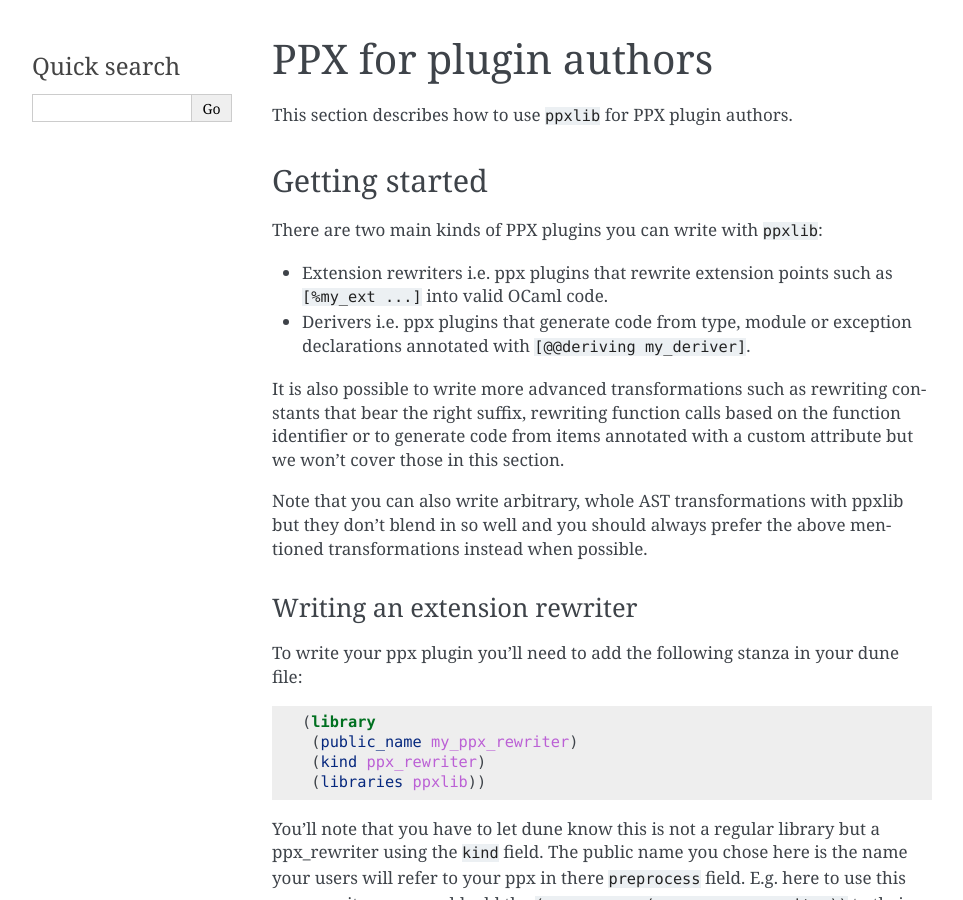
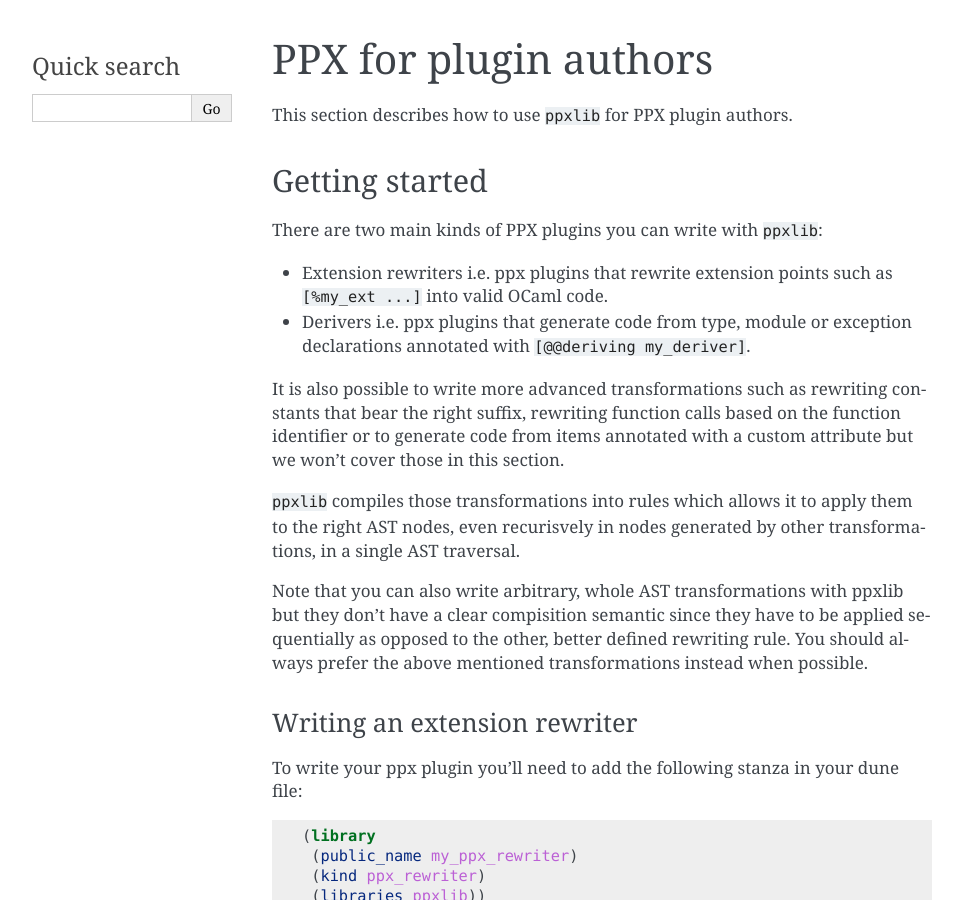
Before and after one commit to ocaml-ppx/ppxlib, a Sphinx documentation site: the page built from doc/ppx-for-plugin-authors.rst, in a window 1280 px wide and 900 px high. Shown: the whole window, without its empty margins (148-1111 px from the left). Built offline with Sphinx 7.4.7, drawn with Linux system fonts in a browser that asks for light colours.

Commit message:
Clarify the difference between whole AST transformations and rules
Signed-off-by: Nathan Rebours <nathan.p.rebours@gmail.com>

```diff
--- a/doc/ppx-for-plugin-authors.rst
+++ b/doc/ppx-for-plugin-authors.rst
@@ -18,8 +18,13 @@ It is also possible to write more advanced transformations such as rewriting con
 right suffix, rewriting function calls based on the function identifier or to generate code from
 items annotated with a custom attribute but we won't cover those in this section.
 
-Note that you can also write arbitrary, whole AST transformations with ppxlib but they don't blend
-in so well and you should always prefer the above mentioned transformations instead when possible.
+``ppxlib`` compiles those transformations into rules which allows it to apply them to the right AST
+nodes, even recurisvely in nodes generated by other transformations, in a single AST traversal.
+
+Note that you can also write arbitrary, whole AST transformations with ppxlib but they don't have a
+clear compisition semantic since they have to be applied sequentially as opposed to the
+other, better defined rewriting rule. You should always prefer the above mentioned transformations
+instead when possible.
 
 Writing an extension rewriter
 ^^^^^^^^^^^^^^^^^^^^^^^^^^^^^
```
